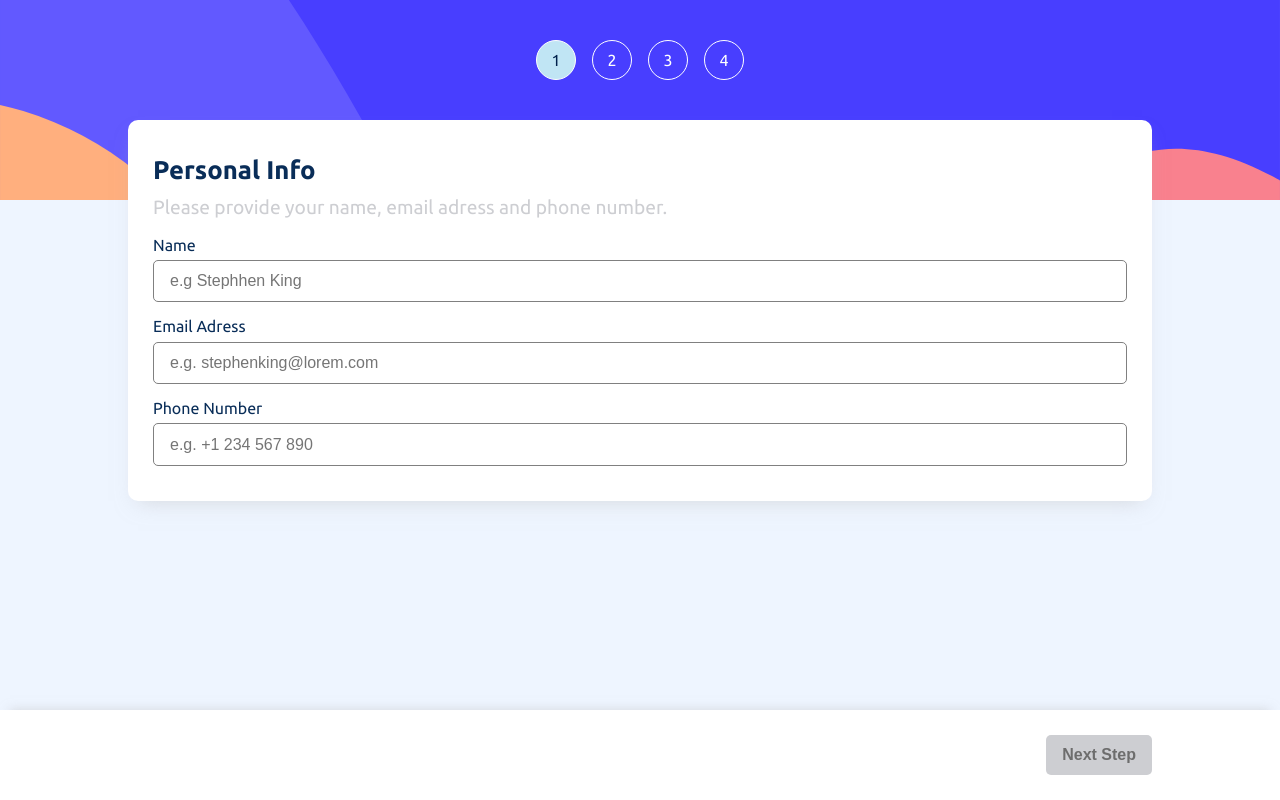
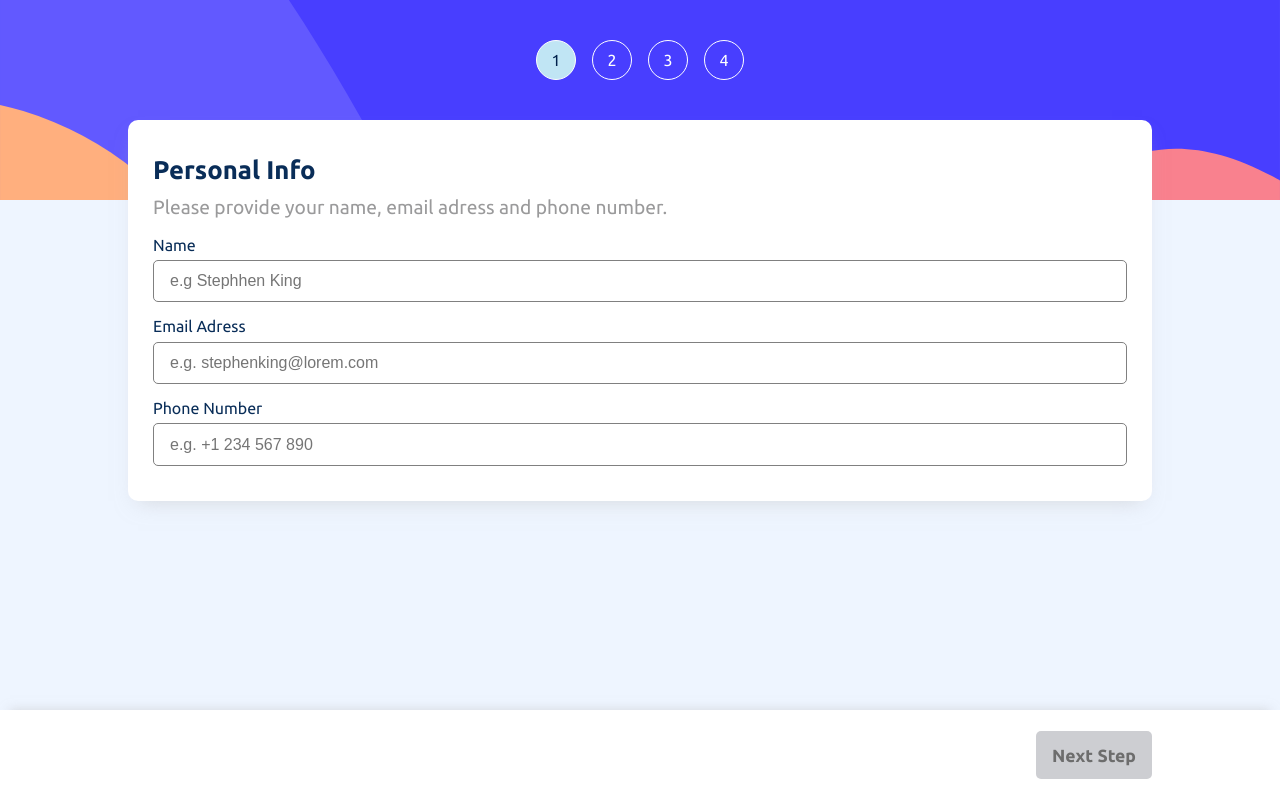
Before and after one commit to Jonserafim7/multi-step-form-main, a React (Vite) app: page / in a window 1280 px wide. Built offline with nearby package versions, Linux system fonts and the light colour scheme.

Commit message:
step 2 is fully implemented

```diff
--- a/src/App.scss
+++ b/src/App.scss
@@ -84,7 +84,7 @@ h1, h2, h3, h4, h5, h6, p {
             }
 
             h2 {
-                color: #CDCED2;
+                color: #9A9A9B;
                 font-weight: 400;
                 font-size: 1.2rem;
                 line-height: 1.3;
@@ -106,7 +106,7 @@ h1, h2, h3, h4, h5, h6, p {
                     justify-content: space-between;
                     margin-bottom: 0.4rem;
 
-                    .user-missing-message {
+                    .validation-error-message {
                         color: #FF0000;
                         font-size: 0.9rem;
                     }
@@ -126,6 +126,12 @@ h1, h2, h3, h4, h5, h6, p {
                     border-radius: 5px;
                     font-size: 1rem;
                 }
+
+                input:focus {
+                    border: 1px solid #544C95;
+                    outline: none;
+                    background-color: #F8F9FE;
+                }
             }
         }
     }
@@ -135,11 +141,9 @@ h1, h2, h3, h4, h5, h6, p {
             display: flex;
             flex-direction: column;
             gap: 15px;
-        }
 
 
-
-            .plan{
+            .plan {
                 display: flex;
                 align-items: center;
                 width: 100%;
@@ -151,12 +155,12 @@ h1, h2, h3, h4, h5, h6, p {
 
                 h3 {
                     font-size: 1.2rem;
-                    color: #0F1D37;
+                    color: #04254F;
                     letter-spacing: -0.5px;
                 }
 
                 p {
-                    color: #CDCED2;
+                    color: #9A9A9B;
                     margin-top: 9px ;
                     letter-spacing: -0.5px;
                 }
@@ -165,12 +169,21 @@ h1, h2, h3, h4, h5, h6, p {
                     visibility: hidden;
                 }
 
+                .yearly-bonus{
+                    color: #04254F;
+                    // font-size: 1.2rem;
+                    // font-weight: 500;
+
+                }
+
             }
 
             .plan-highlight {
                 background-color: #F8F9FE;
                 border: 1px solid #544C95;
             }
+
+        }
 
         .plan-billing-selector {
             display: flex;
@@ -195,7 +208,7 @@ h1, h2, h3, h4, h5, h6, p {
             }
 
             .fade {
-                color: #CDCED2;
+                color: #9A9A9B;
             }
         }
     }
@@ -222,13 +235,14 @@ h1, h2, h3, h4, h5, h6, p {
 
                 .next-step-btn,
                 .previous-step-btn {
-                    padding: 0.7rem 1rem;
+                    padding: 0.9rem 1rem;
                     border: none;
                     border-radius: 5px;
-                    font-size: 1rem;
+                    font-size: 1.1rem;
                     background-color: #00214C;
                     color: #FFFFFF;
                     cursor: pointer;
+                    font-family: "Ubuntu", sans-serif;
                 }
 
                 .next-step-btn {
@@ -237,7 +251,7 @@ h1, h2, h3, h4, h5, h6, p {
 
                 .previous-step-btn {
                     background-color: #FFFFFF;
-                    color: #00214C;
+                    color: #9A9A9B;
                 }
 
                 .disabled {
```
